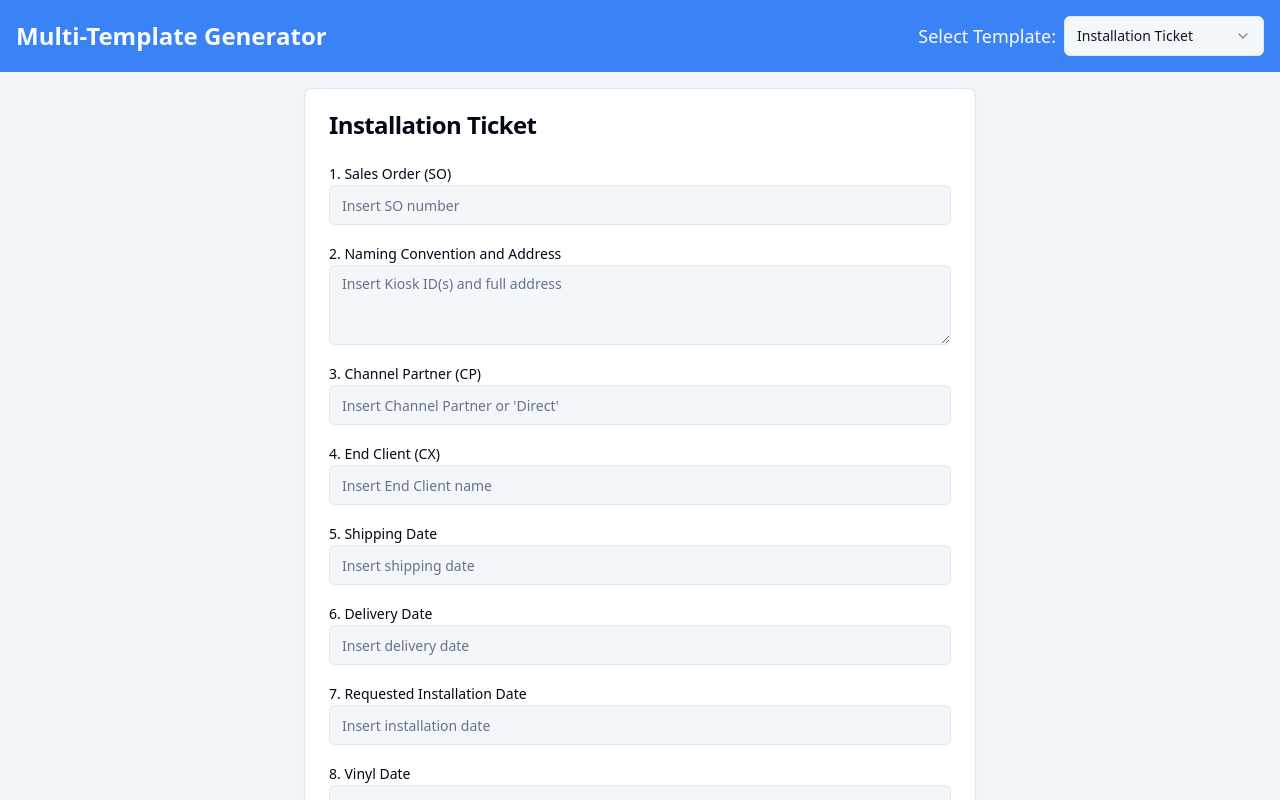
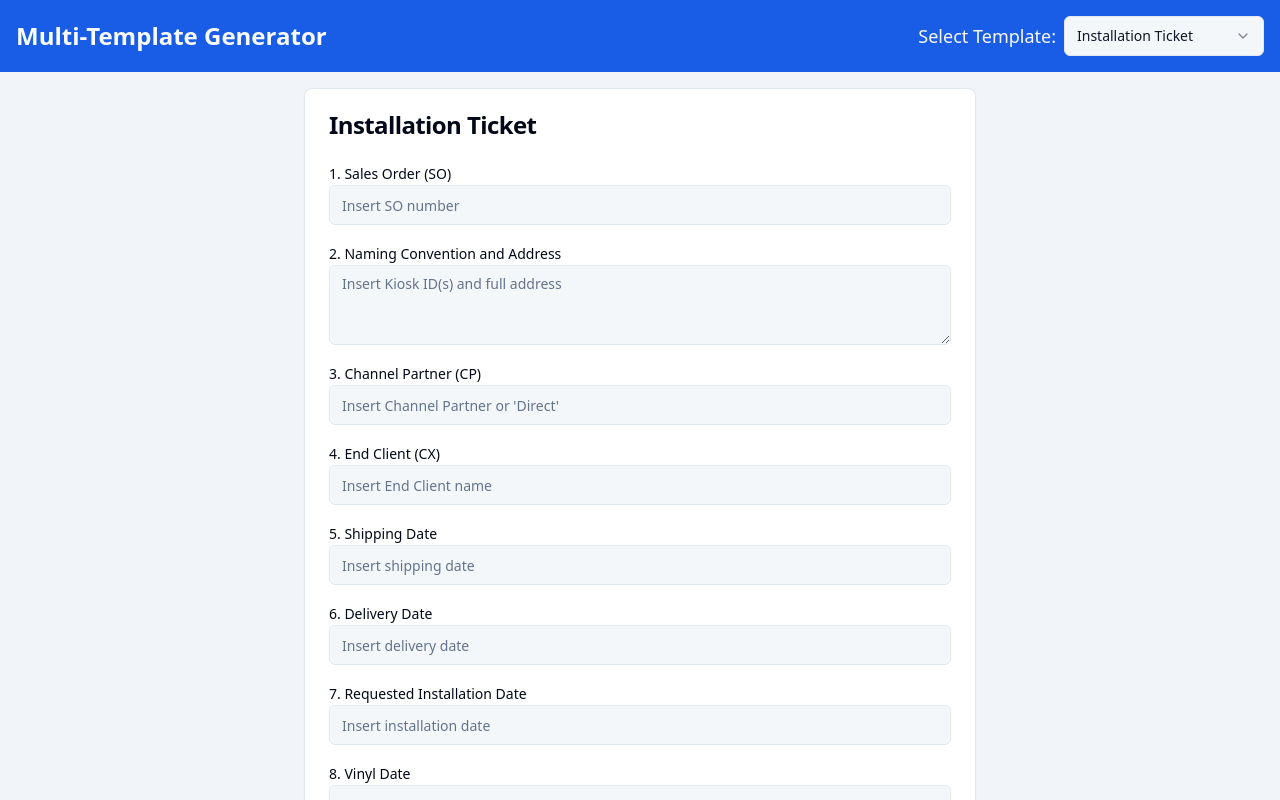
Before and after one commit to tristenchristie-png/SignifiPMO-101, a React (Vite) app: page / in a window 1280 px wide. Shown: the top 800 px of the page. Built offline with nearby package versions, Linux system fonts and the light colour scheme.

Commit message:
[dyad] Added more color and visual depth to the app - wrote 5 file(s)

```diff
--- a/src/components/InstallationTicketSection.tsx
+++ b/src/components/InstallationTicketSection.tsx
@@ -102,7 +102,7 @@ ${scopeOfWork}`;
   };
 
   return (
-    <Card id="installation-ticket-section" className="template-section w-full max-w-2xl mx-auto">
+    <Card id="installation-ticket-section" className="template-section w-full max-w-2xl mx-auto bg-card">
       <CardHeader>
         <CardTitle>Installation Ticket</CardTitle>
       </CardHeader>
--- a/src/components/QAChecklistSection.tsx
+++ b/src/components/QAChecklistSection.tsx
@@ -100,7 +100,7 @@ ${specialRequirements}`;
   };
 
   return (
-    <Card id="qa-checklist-section" className="template-section w-full max-w-2xl mx-auto">
+    <Card id="qa-checklist-section" className="template-section w-full max-w-2xl mx-auto bg-card">
       <CardHeader>
         <CardTitle>QA Checklist</CardTitle>
       </CardHeader>
--- a/src/components/UATExcelGeneratorSection.tsx
+++ b/src/components/UATExcelGeneratorSection.tsx
@@ -336,7 +336,7 @@ const UATExcelGeneratorSection: React.FC = () => {
   const currentTemplate = machineTemplates[selectedMachineType];
 
   return (
-    <Card id="uat-generator-section" className="template-section w-full max-w-3xl mx-auto">
+    <Card id="uat-generator-section" className="template-section w-full max-w-3xl mx-auto bg-card">
       <CardHeader>
         <CardTitle>UAT Excel Generator</CardTitle>
       </CardHeader>
--- a/src/components/UIRequestSection.tsx
+++ b/src/components/UIRequestSection.tsx
@@ -65,7 +65,7 @@ ${brandingDocuments}`;
   };
 
   return (
-    <Card id="ui-request-section" className="template-section w-full max-w-2xl mx-auto">
+    <Card id="ui-request-section" className="template-section w-full max-w-2xl mx-auto bg-card">
       <CardHeader>
         <CardTitle>UI Request</CardTitle>
       </CardHeader>
--- a/src/globals.css
+++ b/src/globals.css
@@ -4,26 +4,26 @@
 
 @layer base {
   :root {
-    --background: 210 36% 96.9%; /* Slightly off-white background */
+    --background: 210 36% 96.9%; /* Light grey background */
     --foreground: 222.2 47.4% 11.2%; /* Dark text */
 
-    --card: 0 0% 100%;
+    --card: 0 0% 100%; /* White card background */
     --card-foreground: 222.2 84% 4.9%;
 
     --popover: 0 0% 100%;
     --popover-foreground: 222.2 84% 4.9%;
 
-    --primary: 217.2 91.2% 59.8%; /* Vibrant blue */
+    --primary: 220 80% 50%; /* A more vibrant blue */
     --primary-foreground: 210 40% 98%; /* Light text for primary */
 
     --secondary: 210 40% 96.1%;
     --secondary-foreground: 222.2 47.4% 11.2%;
 
-    --muted: 210 40% 96.1%;
+    --muted: 210 40% 96.1%; /* Slightly darker than background for sections */
     --muted-foreground: 215.4 16.3% 46.9%;
 
-    --accent: 210 40% 96.1%;
-    --accent-foreground: 222.2 47.4% 11.2%;
+    --accent: 175 70% 40%; /* A vibrant teal accent */
+    --accent-foreground: 210 40% 98%;
 
     --destructive: 0 84.2% 60.2%;
     --destructive-foreground: 210 40% 98%;
@@ -48,22 +48,22 @@
     --background: 222.2 84% 4.9%; /* Dark background */
     --foreground: 210 40% 98%; /* Light text */
 
-    --card: 222.2 84% 4.9%;
+    --card: 222.2 84% 4.9%; /* Dark card background */
     --card-foreground: 210 40% 98%;
 
     --popover: 222.2 84% 4.9%;
     --popover-foreground: 210 40% 98%;
 
-    --primary: 217.2 91.2% 59.8%; /* Vibrant blue */
+    --primary: 220 80% 60%; /* Lighter vibrant blue for dark mode */
     --primary-foreground: 222.2 47.4% 11.2%; /* Dark text for primary */
 
     --secondary: 217.2 32.6% 17.5%;
     --secondary-foreground: 210 40% 98%;
 
-    --muted: 217.2 32.6% 17.5%;
+    --muted: 217.2 32.6% 17.5%; /* Slightly darker than background for sections */
     --muted-foreground: 215 20.2% 65.1%;
 
-    --accent: 217.2 32.6% 17.5%;
+    --accent: 175 70% 50%; /* Lighter vibrant teal accent for dark mode */
     --accent-foreground: 210 40% 98%;
 
     --destructive: 0 62.8% 30.6%;
```
